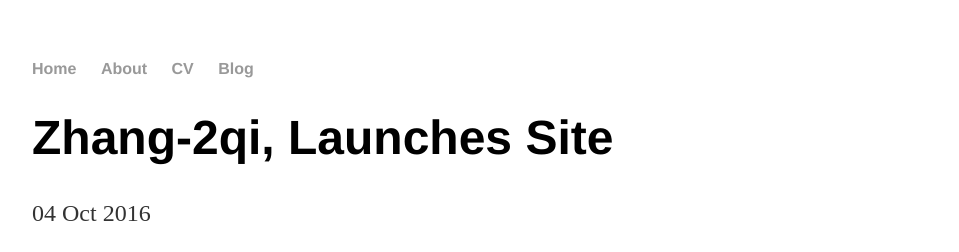
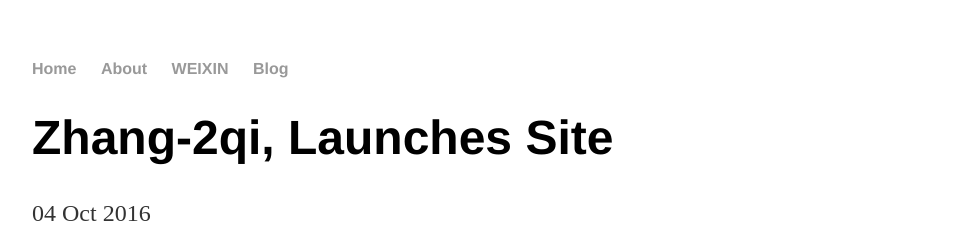
Before and after one commit to zhang-2qi/zhang-2qi.github.io, a Jekyll site: the page built from _posts/2016-10-04-zhang2qi-site-launched.md, in a window 1280 px wide. Shown: the top 252 px of the page, without its empty margins (160-1119 px from the left). Built offline with Jekyll 4.4.1, drawn with Linux system fonts in a browser that asks for light colours.

Commit message:
Update default.html

```diff
--- a/_layouts/default.html
+++ b/_layouts/default.html
@@ -10,7 +10,7 @@
 	    		<ul>
 	        		<li><a href="/">Home</a></li>
 		        	<li><a href="/about">About</a></li>
-	        		<li><a href="/cv">CV</a></li>
+	        		<li><a href="/weixin">WEIXIN</a></li>
 	        		<li><a href="/blog">Blog</a></li>
 	    		</ul>
 			</nav>
```
